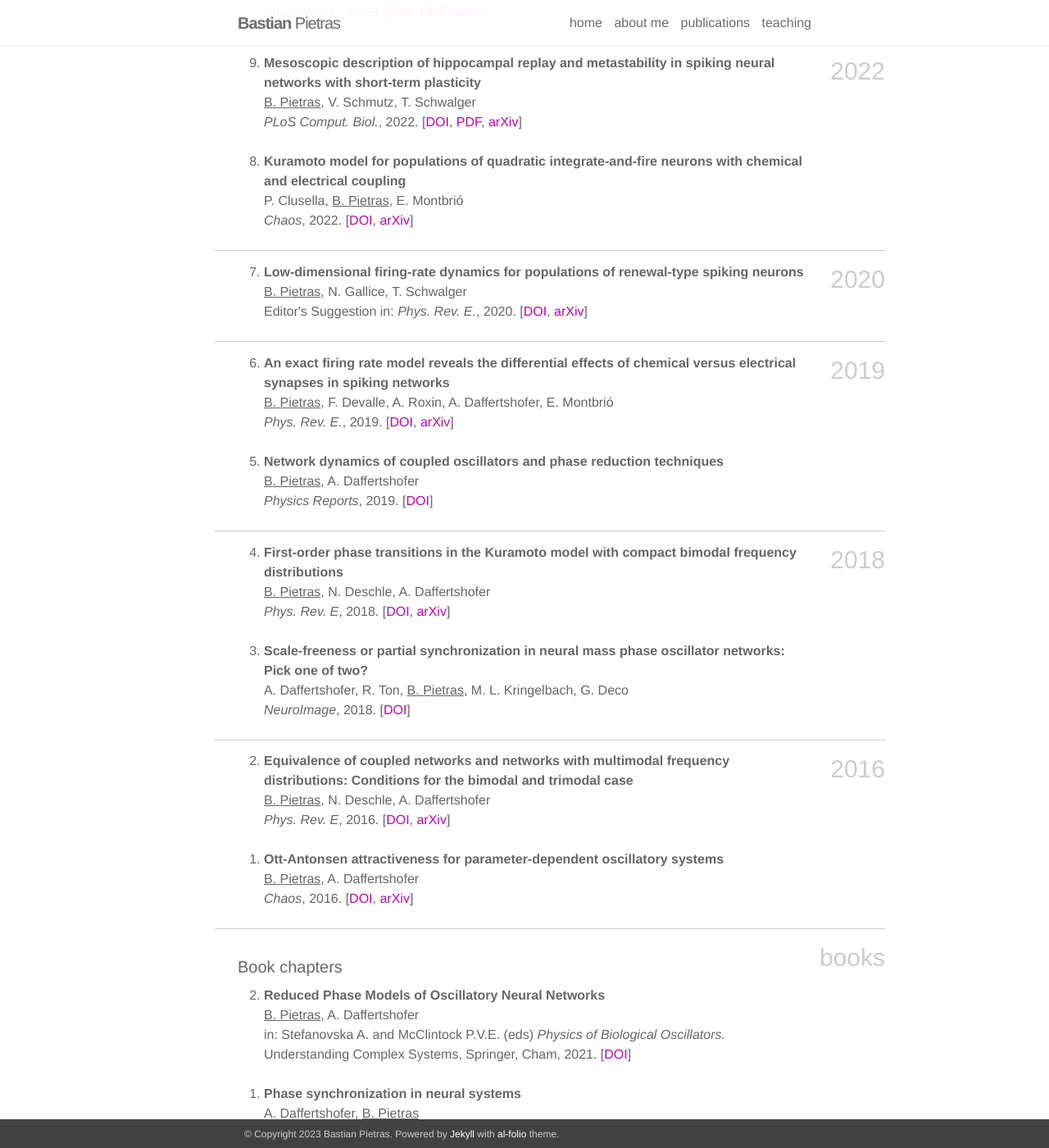
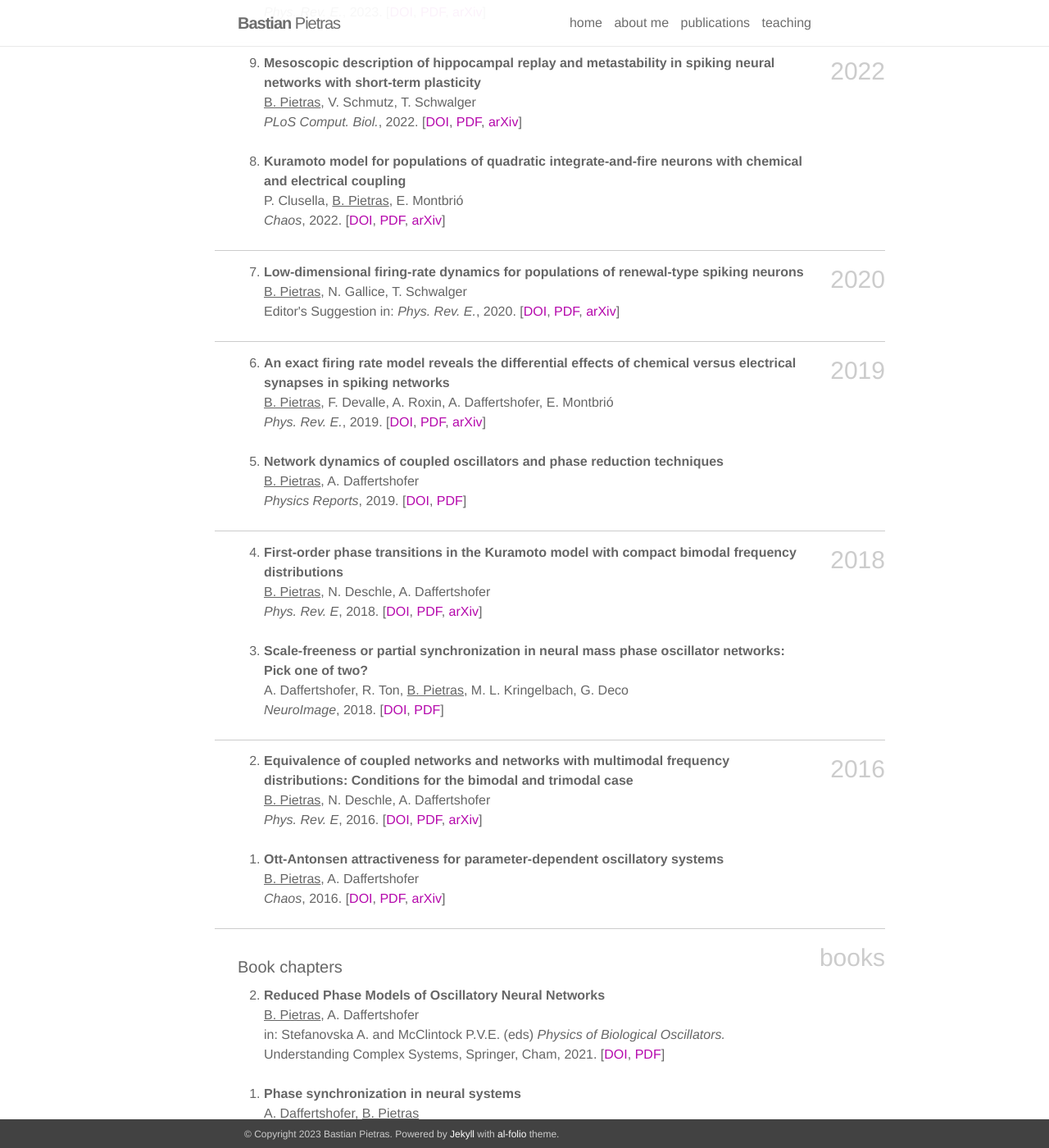
Before and after one commit to BastianPietras/bastianpietras.github.io, a Jekyll site: the page built from _pages/publications.md, in a window 1280 px wide and 1400 px high, scrolled down 392 px. Shown: the whole window at 82% size. Built offline with Jekyll 4.4.1, drawn with Linux system fonts in a browser that asks for light colours.

Commit message:
Update publications.md

```diff
--- a/_pages/publications.md
+++ b/_pages/publications.md
@@ -26,40 +26,40 @@
 
   <li> <strong>Kuramoto model for populations of quadratic integrate-and-fire neurons with chemical and electrical coupling</strong><br/>
       P. Clusella, <ins>B. Pietras</ins>, E. Montbri&oacute;<br/>
-      <em>Chaos</em>, 2022. [<a href="https://aip.scitation.org/doi/full/10.1063/5.0075285" target="_self">DOI</a>, <a href="https://arxiv.org/abs/2110.07665" target="_self">arXiv</a>]</li><br/>
+      <em>Chaos</em>, 2022. [<a href="https://aip.scitation.org/doi/full/10.1063/5.0075285" target="_self">DOI</a>, <a href="https://github.com/BastianPietras/bastianpietras.github.io/raw/master/files/2022_Clusella_Pietras_Montbrio.pdf" target="_self">PDF</a>, <a href="https://arxiv.org/abs/2110.07665" target="_self">arXiv</a>]</li><br/>
 
   <h3 class="year">2020</h3>
   <li> <strong>Low-dimensional firing-rate dynamics for populations of renewal-type spiking neurons</strong><br/>
       <ins>B. Pietras</ins>, N. Gallice, T. Schwalger<br/>
-      Editor's Suggestion in: <em>Phys. Rev. E.</em>, 2020. [<a href="https://journals.aps.org/pre/abstract/10.1103/PhysRevE.102.022407" target="_self">DOI</a>, <a href="https://arxiv.org/abs/2003.06038" target="_self">arXiv</a>]</li><br/>
+      Editor's Suggestion in: <em>Phys. Rev. E.</em>, 2020. [<a href="https://journals.aps.org/pre/abstract/10.1103/PhysRevE.102.022407" target="_self">DOI</a>, <a href="https://github.com/BastianPietras/bastianpietras.github.io/raw/master/files/2020_Pietras_Gallice_Schwalger.pdf" target="_self">PDF</a>, <a href="https://arxiv.org/abs/2003.06038" target="_self">arXiv</a>]</li><br/>
 
   <h3 class="year">2019</h3>
   <li> <strong>An exact firing rate model reveals the differential effects of chemical versus electrical synapses in
 spiking networks</strong><br/>
       <ins>B. Pietras</ins>, F. Devalle, A. Roxin, A. Daffertshofer, E. Montbri&oacute;<br/>
-      <em>Phys. Rev. E.</em>, 2019. [<a href="https://journals.aps.org/pre/abstract/10.1103/PhysRevE.100.042412" target="_self">DOI</a>, <a href="https://arxiv.org/abs/1905.01917" target="_self">arXiv</a>]</li><br/>
+      <em>Phys. Rev. E.</em>, 2019. [<a href="https://journals.aps.org/pre/abstract/10.1103/PhysRevE.100.042412" target="_self">DOI</a>, <a href="https://github.com/BastianPietras/bastianpietras.github.io/raw/master/files/2019_Pietras_et_al_Gap_junctions.pdf" target="_self">PDF</a>, <a href="https://arxiv.org/abs/1905.01917" target="_self">arXiv</a>]</li><br/>
 
   <li> <strong>Network dynamics of coupled oscillators and phase reduction techniques</strong><br/>
       <ins>B. Pietras</ins>, A. Daffertshofer<br/>
-      <em>Physics Reports</em>, 2019. [<a href="https://www.sciencedirect.com/science/article/pii/S0370157319302327" target="_self">DOI</a>]</li><br/>
+      <em>Physics Reports</em>, 2019. [<a href="https://www.sciencedirect.com/science/article/pii/S0370157319302327" target="_self">DOI</a>, <a href="https://github.com/BastianPietras/bastianpietras.github.io/raw/master/files/2019_Pietras_Daffertshofer.pdf" target="_self">PDF</a>]</li><br/>
 
   <h3 class="year">2018</h3>
   <li> <strong>First-order phase transitions in the Kuramoto model with compact bimodal frequency distributions</strong><br/>
       <ins>B. Pietras</ins>, N. Deschle, A. Daffertshofer<br/>
-      <em>Phys. Rev. E</em>, 2018. [<a href="https://journals.aps.org/pre/abstract/10.1103/PhysRevE.98.062219" target="_self">DOI</a>, <a href="https://arxiv.org/abs/1810.01673" target="_self">arXiv</a>]</li><br/>
+      <em>Phys. Rev. E</em>, 2018. [<a href="https://journals.aps.org/pre/abstract/10.1103/PhysRevE.98.062219" target="_self">DOI</a>, <a href="https://github.com/BastianPietras/bastianpietras.github.io/raw/master/files/2018_Pietras_Deschle_Daffertshofer.pdf" target="_self">PDF</a>, <a href="https://arxiv.org/abs/1810.01673" target="_self">arXiv</a>]</li><br/>
 
   <li> <strong>Scale-freeness or partial synchronization in neural mass phase oscillator networks: Pick one of two?</strong><br/>
       A. Daffertshofer, R. Ton, <ins>B. Pietras</ins>, M. L. Kringelbach, G. Deco<br/>
-      <em>NeuroImage</em>, 2018. [<a href="https://www.sciencedirect.com/science/article/pii/S1053811918302805" target="_self">DOI</a>]</li><br/>
+      <em>NeuroImage</em>, 2018. [<a href="https://www.sciencedirect.com/science/article/pii/S1053811918302805" target="_self">DOI</a>, <a href="https://github.com/BastianPietras/bastianpietras.github.io/raw/master/files/2018_Daffertshofer_Ton_Pietras_et_al.pdf" target="_self">PDF</a>]</li><br/>
 
   <h3 class="year">2016</h3>
   <li><strong>Equivalence of coupled networks and networks with multimodal frequency distributions: Conditions for the bimodal and trimodal case</strong><br/>
       <ins>B. Pietras</ins>, N. Deschle, A. Daffertshofer<br/>
-      <em>Phys. Rev. E</em>, 2016. [<a href="https://journals.aps.org/pre/abstract/10.1103/PhysRevE.94.052211" target="_self">DOI</a>, <a href="https://arxiv.org/abs/1602.08368" target="_self">arXiv</a>]</li><br/>
+      <em>Phys. Rev. E</em>, 2016. [<a href="https://journals.aps.org/pre/abstract/10.1103/PhysRevE.94.052211" target="_self">DOI</a>, <a href="https://github.com/BastianPietras/bastianpietras.github.io/raw/master/files/2016_Pietras_Deschle_Daffertshofer.pdf" target="_self">PDF</a>, <a href="https://arxiv.org/abs/1602.08368" target="_self">arXiv</a>]</li><br/>
 
   <li> <strong>Ott-Antonsen attractiveness for parameter-dependent oscillatory systems</strong><br/>
       <ins>B. Pietras</ins>, A. Daffertshofer<br/>
-      <em>Chaos</em>, 2016. [<a href="https://aip.scitation.org/doi/10.1063/1.4963371" target="_self">DOI</a>, <a href="https://arxiv.org/abs/1608.02723" target="_self">arXiv</a>]</li>
+      <em>Chaos</em>, 2016. [<a href="https://aip.scitation.org/doi/10.1063/1.4963371" target="_self">DOI</a>, <a href="https://github.com/BastianPietras/bastianpietras.github.io/raw/master/files/2016_Pietras_Daffertshofer.pdf" target="_self">PDF</a>, <a href="https://arxiv.org/abs/1608.02723" target="_self">arXiv</a>]</li>
 
   <br>
   <h3 class="year">books</h3>
@@ -72,11 +72,11 @@
 
   <li> <strong>Reduced Phase Models of Oscillatory Neural Networks</strong><br/>
       <ins>B. Pietras</ins>, A. Daffertshofer<br/>
-      in: Stefanovska A. and McClintock P.V.E. (eds) <em>Physics of Biological Oscillators.</em> Understanding Complex Systems, Springer, Cham, 2021. [<a href="https://doi.org/10.1007/978-3-030-59805-1_3" target="_self">DOI</a>]</li><br/>
+      in: Stefanovska A. and McClintock P.V.E. (eds) <em>Physics of Biological Oscillators.</em> Understanding Complex Systems, Springer, Cham, 2021. [<a href="https://doi.org/10.1007/978-3-030-59805-1_3" target="_self">DOI</a>, <a href="https://github.com/BastianPietras/bastianpietras.github.io/raw/master/files/2021_Pietras_Daffertshofer.pdf" target="_self">PDF</a>]</li><br/>
 
   <li> <strong>Phase synchronization in neural systems</strong><br/>
       A. Daffertshofer, <ins>B. Pietras</ins><br/>
-      in: Meyers R. (eds) <em>Encyclopedia of Complexity and Systems Science</em>, Springer, Berlin, Heidelberg, 2020. [<a href="https://doi.org/10.1007/978-3-642-27737-5_693-1" target="_self">DOI</a>]</li><br/>
+      in: Meyers R. (eds) <em>Encyclopedia of Complexity and Systems Science</em>, Springer, Berlin, Heidelberg, 2020. [<a href="https://doi.org/10.1007/978-3-642-27737-5_693-1" target="_self">DOI</a>, <a href="https://github.com/BastianPietras/bastianpietras.github.io/raw/master/files/2020_Daffertshofer_Pietras.pdf" target="_self">PDF</a>]</li><br/>
 
   <br>
   <h3 class="year">phd</h3>
```
